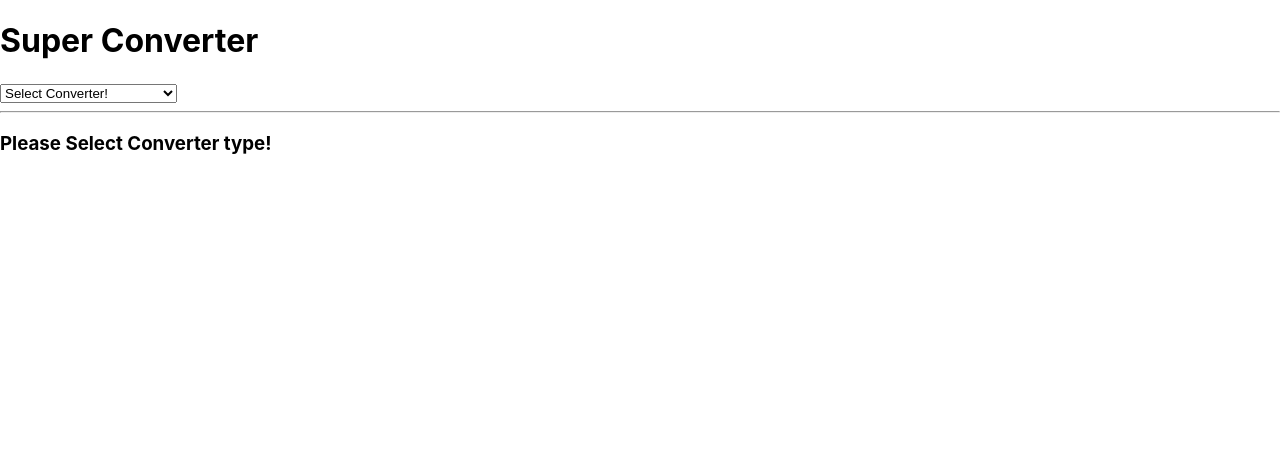
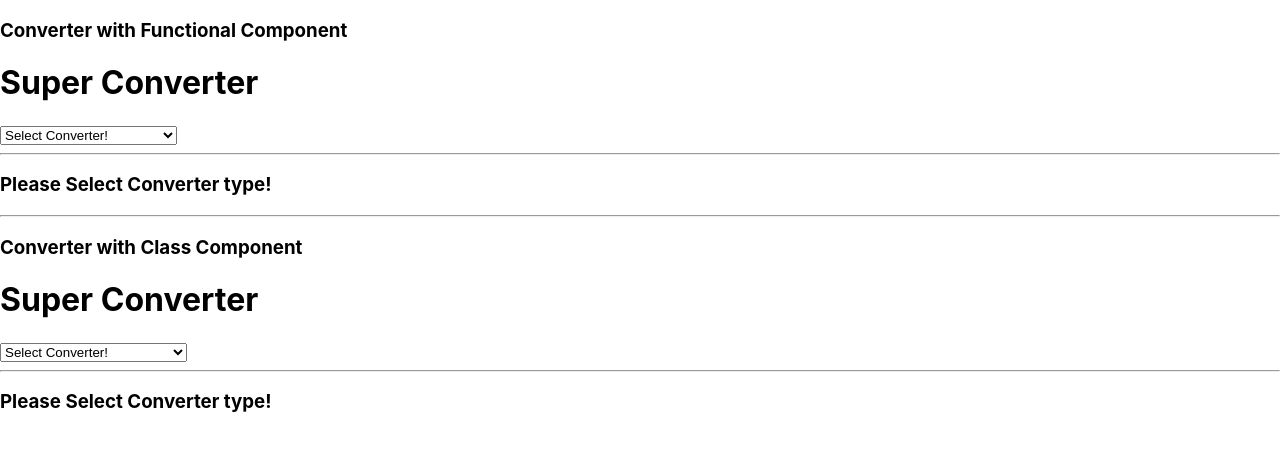
Before and after one commit to ericagong/ReactLab, a React (Create React App) app: page / in a window 1280 px wide. Shown: the top 450 px of the page. Built offline with nearby package versions, Linux system fonts and the light colour scheme.

Commit message:
SuperConverter with class component

```diff
--- a/src/App.js
+++ b/src/App.js
@@ -1,9 +1,14 @@
+import ClassSuperConverter from "./components/converter/class/ClassSuperConverter";
 import SuperConverter from "./components/converter/function/SuperConverter";
 
 function App() {
   return (
     <div className='App'>
+      <h3>Converter with Functional Component</h3>
       <SuperConverter></SuperConverter>
+      <hr />
+      <h3>Converter with Class Component</h3>
+      <ClassSuperConverter></ClassSuperConverter>
     </div>
   );
 }
--- /dev/null
+++ b/src/components/converter/class/ClassConverter.jsx
@@ -0,0 +1,77 @@
+import React from "react";
+
+class ClassConverter extends React.Component {
+  constructor(props) {
+    super(props);
+
+    this.state = {
+      amount: 0,
+      flipped: false,
+      unitMultiplier: this.props.from === "Hour" ? 60 : 1000,
+    };
+
+    // this.changeHandler = this.changeHandler(this);
+  }
+
+  changeHandler = (event) => {
+    // console.log(event.target.value);
+    this.setState({ amount: event.target.value });
+  };
+
+  clickHandler = (event) => {
+    // console.log(event.target.id);
+    const id = event.target.id;
+    if (id === "reset") {
+      this.setState({ amount: 0 });
+    } else {
+      // this.setState({ amount: 0, flipped: !this.state.flipped }); //Not TODO
+      this.setState((state) => ({ amount: 0, flipped: !state.flipped })); // TODO check!
+    }
+  };
+
+  render() {
+    return (
+      <div>
+        <h3>
+          Convert {this.props.from} to {this.props.to}!
+        </h3>
+        <div>
+          <label>{this.props.from}</label>
+          <input
+            type='number'
+            id={this.props.from}
+            value={
+              !this.state.flipped
+                ? this.state.amount
+                : this.state.amount / this.state.unitMultiplier
+            }
+            onChange={this.changeHandler}
+            disabled={this.state.flipped}
+          />
+        </div>
+        <div>
+          <label>{this.props.to}</label>
+          <input
+            type='number'
+            id={this.props.to}
+            value={
+              !this.state.flipped
+                ? this.state.amount * this.state.unitMultiplier
+                : this.state.amount
+            }
+            onChange={this.changeHandler}
+            disabled={!this.state.flipped}
+          />
+        </div>
+        <button id='reset' onClick={this.clickHandler}>
+          Reset
+        </button>
+        <button id='flip' onClick={this.clickHandler}>
+          Flip
+        </button>
+      </div>
+    );
+  }
+}
+
+export default ClassConverter;
--- /dev/null
+++ b/src/components/converter/class/ClassSuperConverter.jsx
@@ -0,0 +1,45 @@
+import React from "react";
+import ClassConverter from "./ClassConverter";
+
+class ClassSuperConverter extends React.Component {
+  constructor(props) {
+    super(props);
+
+    this.state = {
+      selected: "0",
+      flipped: false,
+    };
+    // 콜백에서 `this`가 작동하려면 아래와 같이 바인딩 해주어야 합니다. CRA에서는 자동 동작
+    this.selectHandler = this.selectHandler.bind(this);
+  }
+
+  selectHandler = (event) => {
+    // console.log(event.target.value);
+    this.setState({ selected: event.target.value });
+  };
+
+  render() {
+    return (
+      <div>
+        <h1>Super Converter</h1>
+        <select value={this.state.selected} onChange={this.selectHandler}>
+          <option value='0'>Select Converter!</option>
+          <option value='1'>Hour - Minutes Converter</option>
+          <option value='2'>Kilometer - Meter Converter</option>
+        </select>
+        <hr />
+        {this.state.selected === "0" ? (
+          <h3>Please Select Converter type!</h3>
+        ) : null}
+        {this.state.selected === "1" ? (
+          <ClassConverter from='Hour' to='Minutes' />
+        ) : null}
+        {this.state.selected === "2" ? (
+          <ClassConverter from='Kilometer' to='Meter' />
+        ) : null}
+      </div>
+    );
+  }
+}
+
+export default ClassSuperConverter;
```
